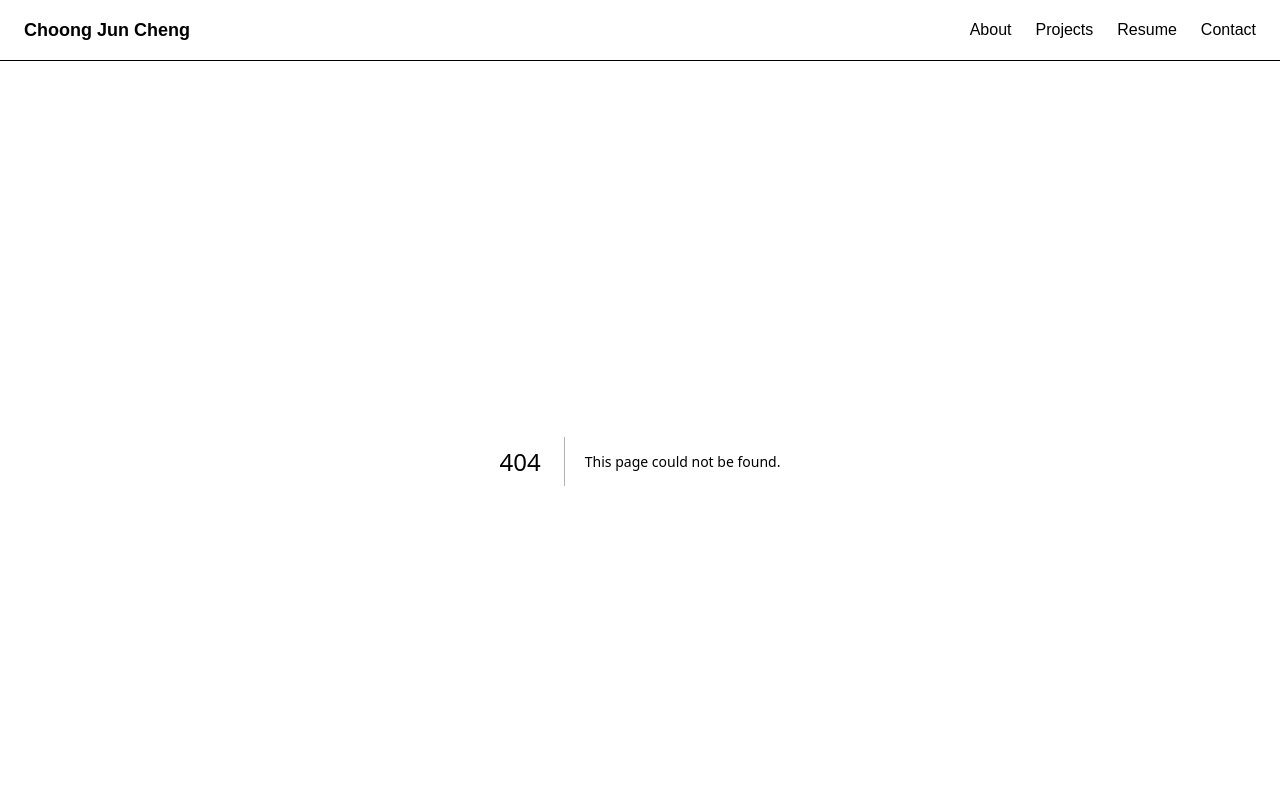
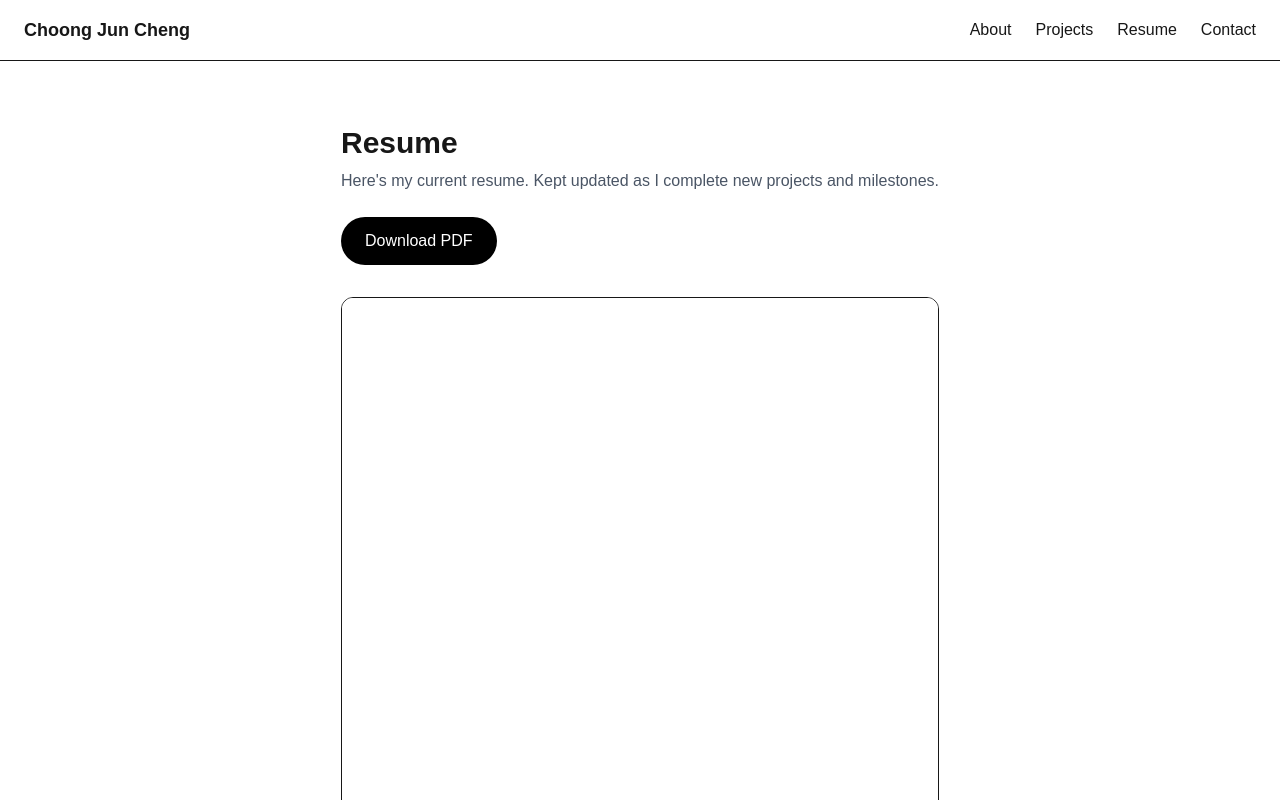
Before and after one commit to Jameschoong7/portfolio-site, a Next.js app: page /resume in a window 1280 px wide. Before the commit this address had no page. Shown: the top 800 px of the page. Built offline with nearby package versions, Linux system fonts and the light colour scheme.

Commit message:
Add Resume page with PDF preview and download button

```diff
--- /dev/null
+++ b/src/app/resume/page.js
@@ -0,0 +1,15 @@
+export default function Resume(){
+    return(
+        <main className="max-w-3xl mx-auto px-6 py-16">
+            <h1 className="text-3xl font-bold mb-2">Resume</h1>
+            <p className="text-gray-600 mb-6">
+                Here's my current resume. Kept updated as I complete new projects and milestones.
+            </p>
+
+            <a href="/resume.pdf" download className="inline-block mb-8 px-6 py-3 bg-black text-white rounded-full hover:br-gray-800">
+            Download PDF</a>
+
+            <iframe src="/resume.pdf" className="w-full border rounded-xl" height="800px" title="Resume Preview"/>
+        </main>
+    )
+}
```
Also changed, not shown: 1 other file (tests, documents, lock files or other folders).
